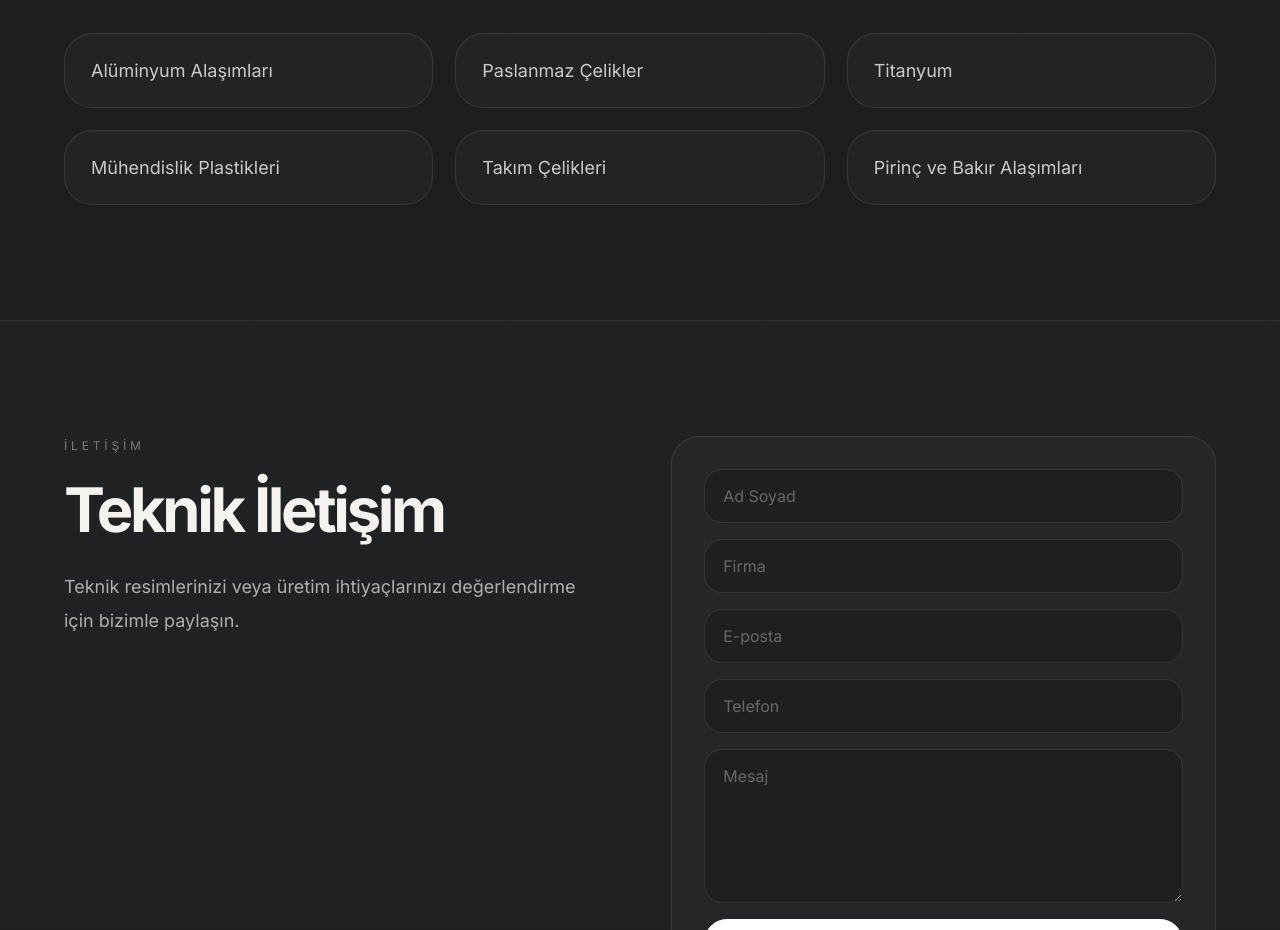
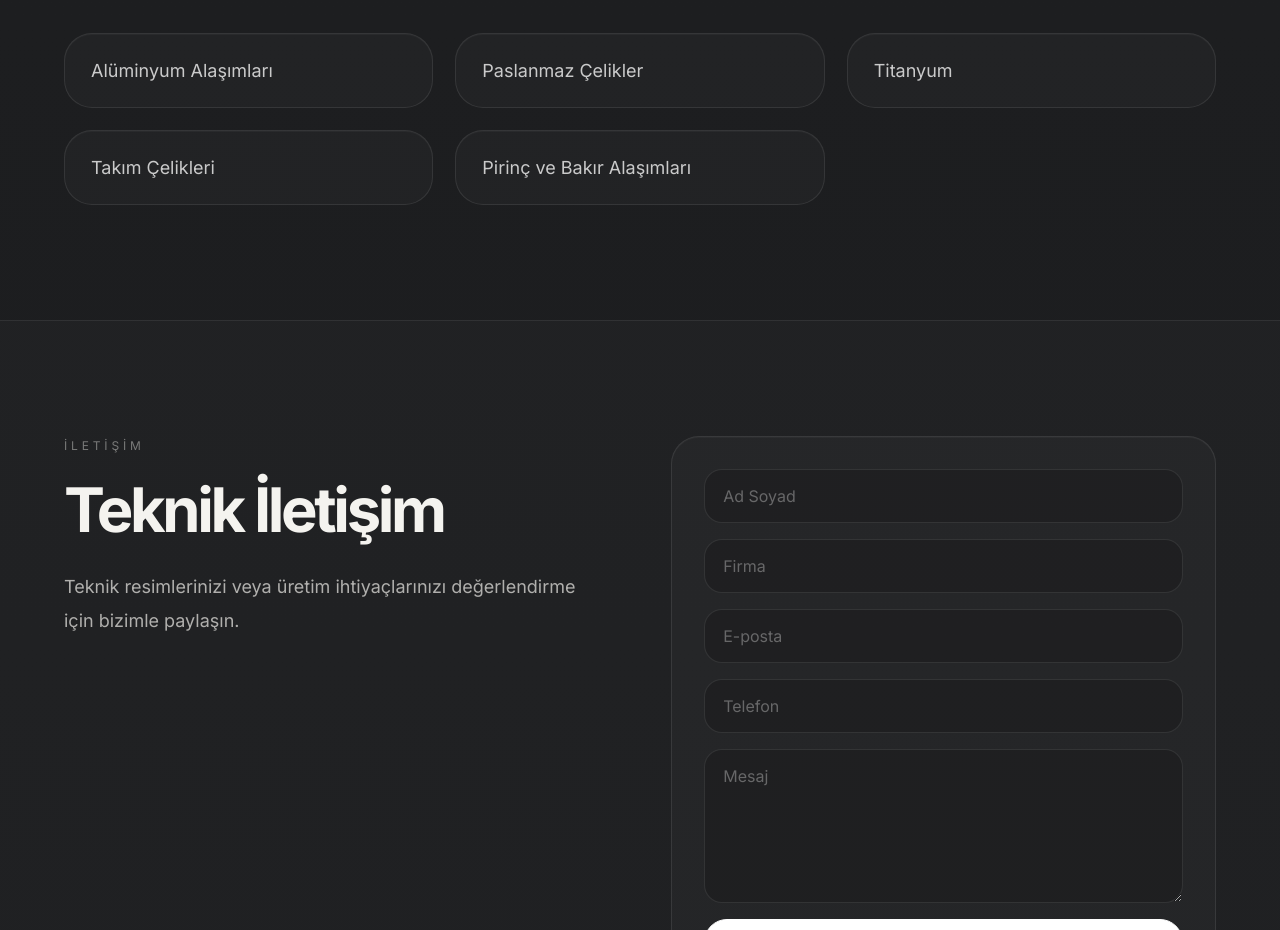
Before and after one commit to zheronprecision/zheron, a React (Vite) app: page / in a window 1280 px wide. Shown: the part 3900-4830 px from the top of the page. Built offline with nearby package versions, Linux system fonts and the light colour scheme.

Commit message:
Add files via upload

```diff
--- a/src/App.jsx
+++ b/src/App.jsx
@@ -97,7 +97,6 @@ const content = {
         "Alüminyum Alaşımları",
         "Paslanmaz Çelikler",
         "Titanyum",
-        "Mühendislik Plastikleri",
         "Takım Çelikleri",
         "Pirinç ve Bakır Alaşımları",
       ],
```
